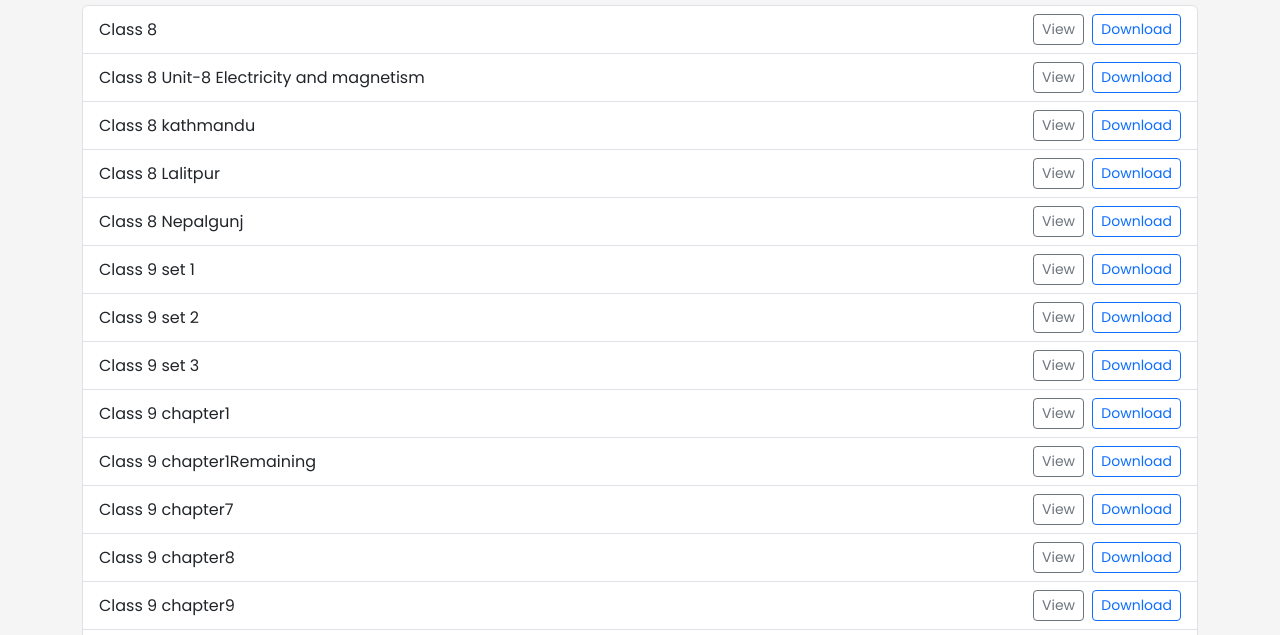
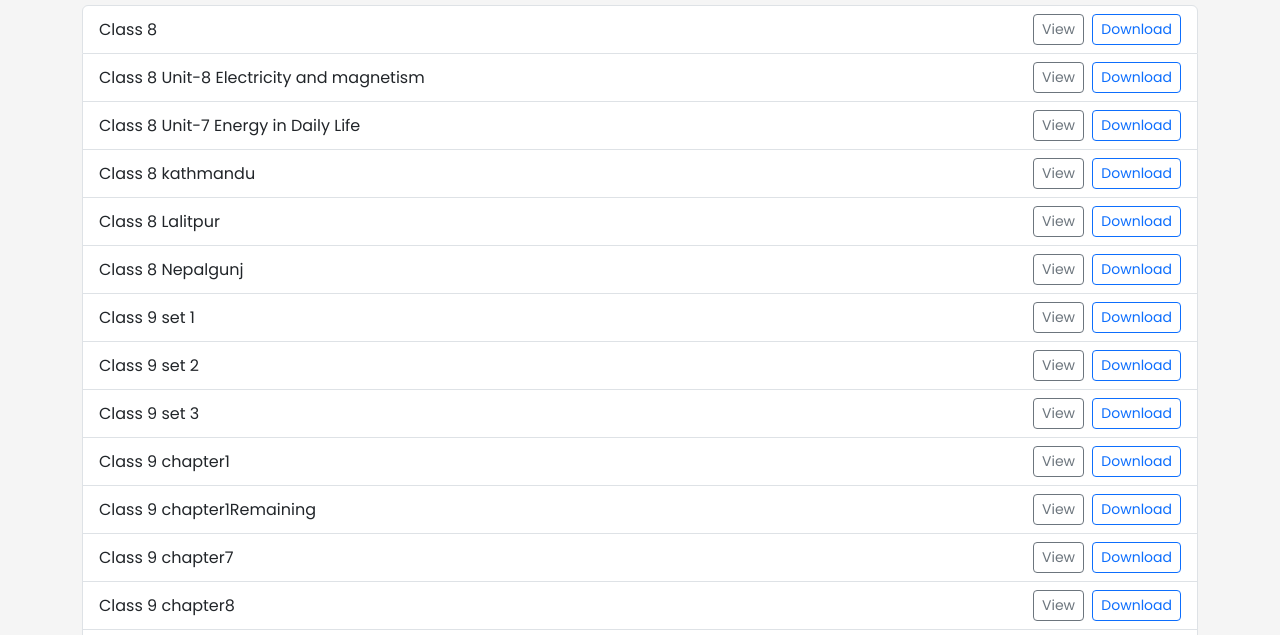
Before and after one commit to Rajendra2056/Rajendra2056.github.io, a website: page pdfs.html in a window 1280 px wide. Both pictures are taken after a click on the button "📁 Science Notes". Shown: the part 137-772 px from the top of the page. Drawn offline with nearby package versions, Linux system fonts and the light colour scheme.

Commit message:
pushed class 8 set science

```diff
--- a/pdfs.html
+++ b/pdfs.html
@@ -40,6 +40,14 @@
             <span>
               <button class="btn btn-outline-secondary btn-sm me-1" onclick="togglePDF('pdfs/C8U8c.pdf')">View</button>
               <a href="pdfs/C8U8c.pdf" download class="btn btn-outline-primary btn-sm">Download</a>
+            </span>
+          </li>
+
+            <li class="list-group-item d-flex justify-content-between align-items-center">
+            Class 8 Unit-7 Energy in Daily Life
+            <span>
+              <button class="btn btn-outline-secondary btn-sm me-1" onclick="togglePDF('pdfs/C8U7c.pdf')">View</button>
+              <a href="pdfs/C8U7c.pdf" download class="btn btn-outline-primary btn-sm">Download</a>
             </span>
           </li>
 
```
Also changed, not shown: index.html (+1 -1 lines), 1 other file.
